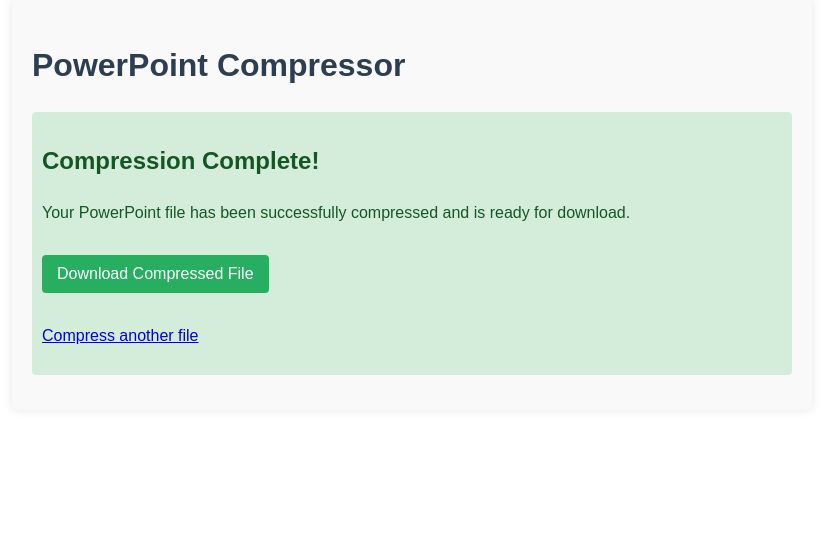
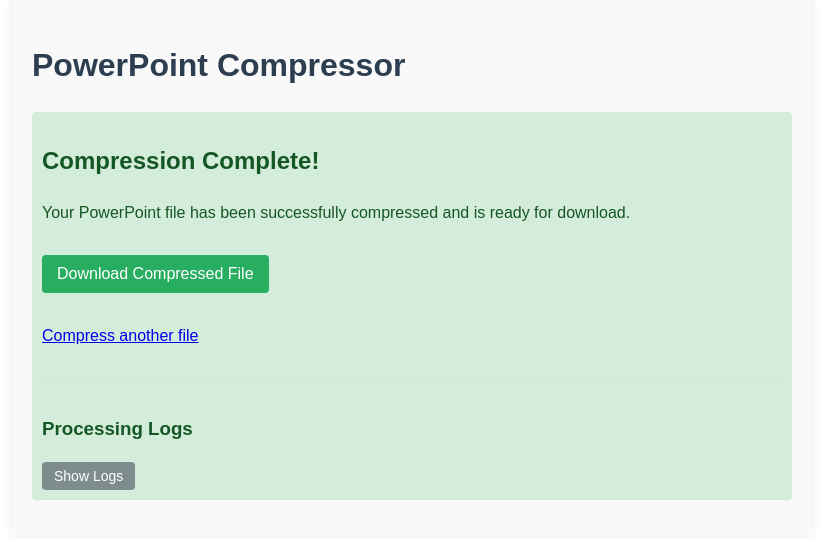
Before and after one commit to ksetafinansia/ppt-compressor, a Flask app: template templates/download.html in a window 1280 px wide. Shown: the part 21-560 px from the top of the page, without its empty margins (228-1051 px from the left). Run offline with Flask 3, Linux system fonts and the light colour scheme; the template is opened without the code that fills it, so the values that code supplies are empty; some libraries are stand-ins or nearby versions.

Commit message:
add log compatibility and fix bug error app.context

```diff
--- a/app.py
+++ b/app.py
@@ -25,6 +25,27 @@
 formatter = logging.Formatter('%(message)s')
 console.setFormatter(formatter)
 logging.getLogger('').addHandler(console)
+
+# Add a memory handler to capture logs for the web interface
+class MemoryLogHandler(logging.Handler):
+    def __init__(self, capacity=100):
+        logging.Handler.__init__(self)
+        self.capacity = capacity
+        self.logs = []
+        self.formatter = logging.Formatter('%(asctime)s - %(levelname)s - %(message)s')
+
+    def emit(self, record):
+        self.logs.append(self.formatter.format(record))
+        if len(self.logs) > self.capacity:
+            self.logs.pop(0)  # Remove oldest log entry if capacity reached
+
+    def get_logs(self):
+        return self.logs
+
+# Create and add memory handler
+memory_handler = MemoryLogHandler()
+memory_handler.setLevel(logging.INFO)
+logging.getLogger('').addHandler(memory_handler)
 
 # Create Flask app
 app = Flask(__name__)
@@ -102,6 +123,7 @@
 
         # Run the compression (the actual function doesn't report progress yet)
         success = compress_ppt(
+            task.file_path,
             task.output_path,
             image_scale=task.params['image_scale'],
             image_quality=task.params['image_quality'],
@@ -115,11 +137,13 @@
             task.message = "Compression completed successfully!"
             task.compressed_filename = os.path.basename(task.output_path)
             task.original_filename = task.params['original_filename']
+            # Store the result without using url_for outside of app context
             task.result = {
                 "success": True,
                 "compressed_filename": task.compressed_filename,
                 "original_filename": task.original_filename,
-                "redirect_url": url_for('download_file')
+                # Use a simple string instead of url_for
+                "redirect_url": "/download"
             }
         else:
             task.status = "error"
@@ -273,6 +297,24 @@
 @app.route('/download')
 def download_file():
     """Download page for the compressed file"""
+    # Check both session and task_id parameter for file information
+    task_id = request.args.get('task_id') or session.get('task_id')
+
+    # First try to get the file from the task if available
+    if task_id and task_id in tasks:
+        task = tasks[task_id]
+        if task.status == "complete" and task.compressed_filename:
+            compressed_filename = task.compressed_filename
+            original_filename = task.original_filename or 'presentation.pptx'
+            download_path = os.path.join(DOWNLOAD_FOLDER, compressed_filename)
+
+            if os.path.exists(download_path):
+                # Store in session for future access
+                session['compressed_filename'] = compressed_filename
+                session['original_filename'] = original_filename
+                return render_template('download.html', filename=compressed_filename, original_filename=original_filename)
+
+    # Fall back to session data if task not found or incomplete
     if 'compressed_filename' not in session:
         flash('No compressed file available')
         return redirect(url_for('index'))
@@ -298,6 +340,12 @@
         as_attachment=True,
         download_name=download_name
     )
+
+@app.route('/logs')
+def get_logs():
+    """Return the captured logs from the memory handler"""
+    logs = memory_handler.get_logs()
+    return jsonify({"logs": logs})
 
 # Periodic cleanup to avoid filling disk space
 @app.route('/cleanup', methods=['GET'])
--- a/templates/base.html
+++ b/templates/base.html
@@ -132,6 +132,35 @@
         @keyframes spin {
             to {transform: rotate(360deg);}
         }
+
+        /* Log Display Styles */
+        .log-container {
+            margin-top: 25px;
+            border-top: 1px solid #ddd;
+            padding-top: 15px;
+        }
+        .log-content {
+            background-color: #2c3e50;
+            color: #ecf0f1;
+            padding: 10px;
+            border-radius: 5px;
+            max-height: 300px;
+            overflow-y: auto;
+            font-family: monospace;
+            white-space: pre-wrap;
+            font-size: 12px;
+            line-height: 1.4;
+            margin-top: 10px;
+        }
+        #toggle-logs-btn, #refresh-logs-btn {
+            background-color: #7f8c8d;
+            margin-right: 5px;
+            font-size: 14px;
+            padding: 6px 12px;
+        }
+        #toggle-logs-btn:hover, #refresh-logs-btn:hover {
+            background-color: #95a5a6;
+        }
     </style>
 </head>
 <body>
--- a/templates/download.html
+++ b/templates/download.html
@@ -14,7 +14,39 @@
     </div>
 
     <p>
-        <a href="{{ url_for('upload_file') }}">Compress another file</a>
+        <a href="{{ url_for('index') }}">Compress another file</a>
     </p>
+
+    <!-- Log Display Area -->
+    <div class="log-container" id="log-container" style="margin-top: 30px;">
+        <h3>Processing Logs</h3>
+        <button id="toggle-logs-btn" onclick="toggleLogs()">Show Logs</button>
+        <pre id="log-content" class="log-content" style="display: none;"></pre>
+    </div>
 </div>
+
+<script>
+    function toggleLogs() {
+        const logContent = document.getElementById('log-content');
+        const toggleBtn = document.getElementById('toggle-logs-btn');
+
+        if (logContent.style.display === 'none') {
+            logContent.style.display = 'block';
+            toggleBtn.textContent = 'Hide Logs';
+            fetchLogs(); // Fetch logs when showing
+        } else {
+            logContent.style.display = 'none';
+            toggleBtn.textContent = 'Show Logs';
+        }
+    }
+
+    function fetchLogs() {
+        fetch('/logs')
+            .then(response => response.json())
+            .then(data => {
+                document.getElementById('log-content').textContent = data.logs.join('\n');
+            })
+            .catch(error => console.error('Error fetching logs:', error));
+    }
+</script>
 {% endblock %}
```
Also changed, not shown: templates/index.html (+58 -1 lines).
